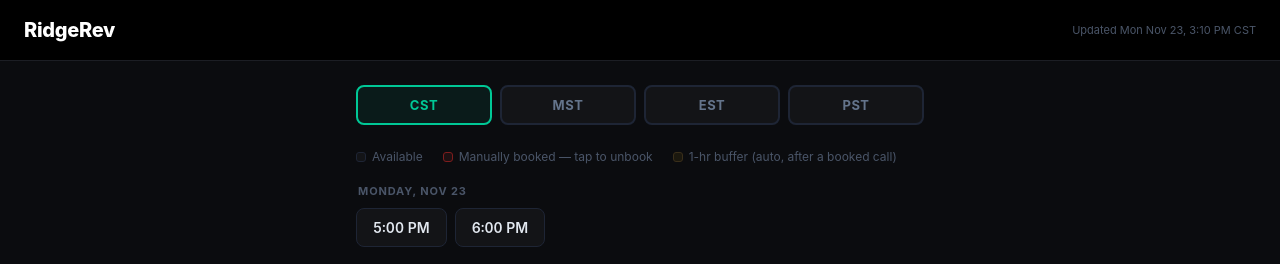
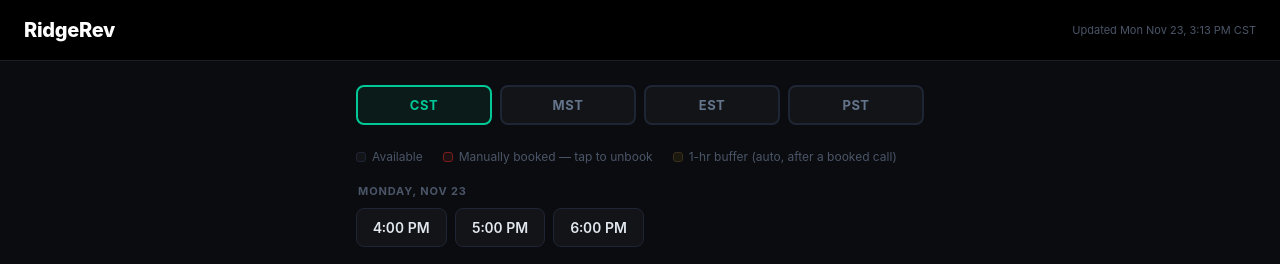
Before and after one commit to webbdelroy33-rgb/ridgerev-schedule, a plain HTML site: page index.html in a window 1280 px wide. Shown: the top 264 px of the page. Drawn offline with Linux system fonts and the light colour scheme.

Commit message:
Schedule update — Mon Nov 23, 3:13 PM CST

```diff
--- a/index.html
+++ b/index.html
@@ -89,7 +89,7 @@
 
 <div class="header">
   <div class="logo">RidgeRev</div>
-  <div class="generated" id="updatedAt">Updated Mon Nov 23, 3:10 PM CST</div>
+  <div class="generated" id="updatedAt">Updated Mon Nov 23, 3:13 PM CST</div>
 </div>
 
 <div class="main">
@@ -124,22 +124,27 @@
 let SCHEDULE = {
   "Monday, Nov 23": {
     "CST": [
+      "4:00 PM",
       "5:00 PM",
       "6:00 PM"
     ],
     "MST": [
+      "3:00 PM",
       "4:00 PM",
       "5:00 PM"
     ],
     "EST": [
+      "5:00 PM",
       "6:00 PM",
       "7:00 PM"
     ],
     "PST": [
+      "2:00 PM",
       "3:00 PM",
       "4:00 PM"
     ],
     "_iso": [
+      "2026-11-23T16:00:00-06:00",
       "2026-11-23T17:00:00-06:00",
       "2026-11-23T18:00:00-06:00"
     ]
```
